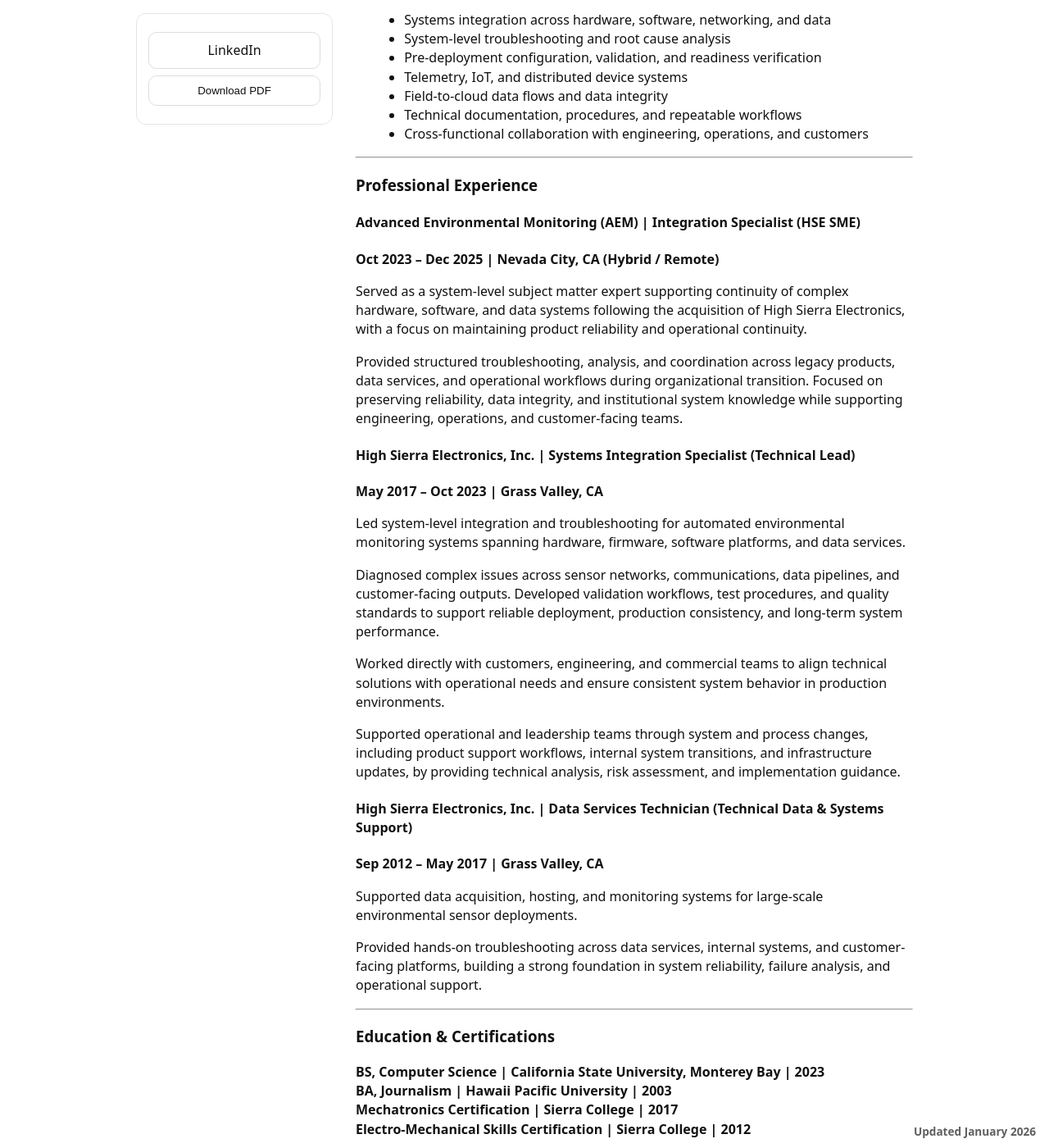
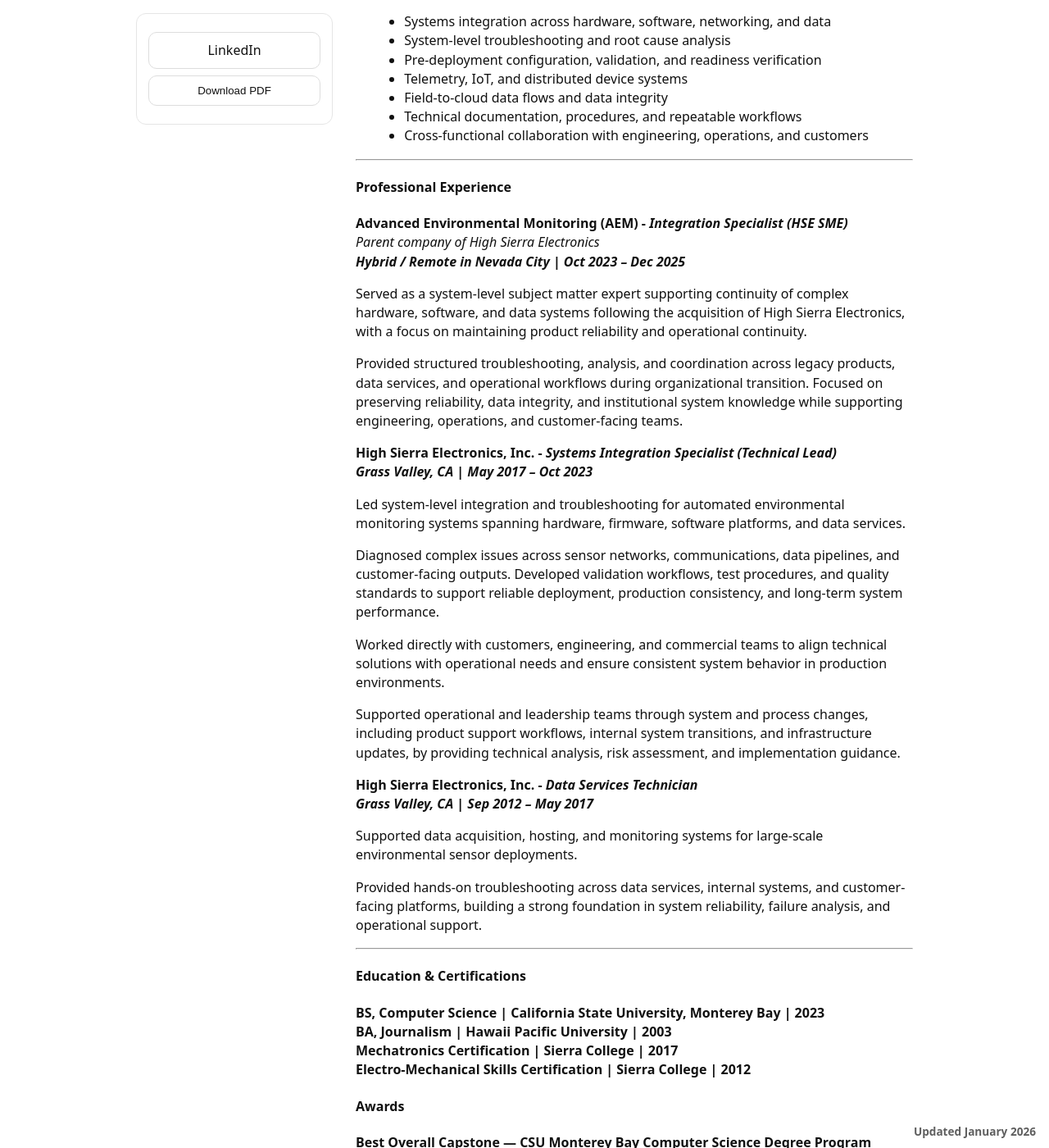
Before and after one commit to jostagirl/PublicResume, a Jekyll site: the page built from index.md, in a window 1280 px wide and 1400 px high, scrolled down 705 px. Shown: the whole window at 82% size. Built offline with Jekyll 4.4.1, drawn with Linux system fonts in a browser that asks for light colours; our own code applies the rules of GitHub Pages for plain Markdown files.

Commit message:
Publish resume site update

```diff
--- a/index.md
+++ b/index.md
@@ -11,7 +11,7 @@ Nevada City, CA<br/>
 
 ---
 
-### Summary
+#### Summary
 Systems integration specialist with 13+ years of experience working on complex, long-lived technical systems where reliability, data integrity, and trust in system outputs matter. My work often supports product readiness from pre-deployment validation through customer-facing issue resolution.
 
 My background spans hardware, software, communications, and data, and I am often brought in when systems require careful coordination or structured troubleshooting across technical and operational boundaries.
@@ -22,7 +22,7 @@ I specialize in understanding full system context, identifying where assumptions
 
 ---
 
-### Core Strengths
+#### Core Strengths
 - Systems integration across hardware, software, networking, and data
 - System-level troubleshooting and root cause analysis
 - Pre-deployment configuration, validation, and readiness verification
@@ -33,17 +33,18 @@ I specialize in understanding full system context, identifying where assumptions
 
 ---
 
-### Professional Experience
+#### Professional Experience
 
-#### Advanced Environmental Monitoring (AEM) | Integration Specialist (HSE SME)
-**Oct 2023 – Dec 2025 | Nevada City, CA (Hybrid / Remote)**
+**Advanced Environmental Monitoring (AEM) -** ***Integration Specialist (HSE SME)***
+*Parent company of High Sierra Electronics*
+***Hybrid / Remote in Nevada City | Oct 2023 – Dec 2025***
 
 Served as a system-level subject matter expert supporting continuity of complex hardware, software, and data systems following the acquisition of High Sierra Electronics, with a focus on maintaining product reliability and operational continuity.
 
 Provided structured troubleshooting, analysis, and coordination across legacy products, data services, and operational workflows during organizational transition. Focused on preserving reliability, data integrity, and institutional system knowledge while supporting engineering, operations, and customer-facing teams.
 
-#### High Sierra Electronics, Inc. | Systems Integration Specialist (Technical Lead)
-**May 2017 – Oct 2023 | Grass Valley, CA**
+**High Sierra Electronics, Inc. -** ***Systems Integration Specialist (Technical Lead)***
+***Grass Valley, CA | May 2017 – Oct 2023***
 
 Led system-level integration and troubleshooting for automated environmental monitoring systems spanning hardware, firmware, software platforms, and data services.
 
@@ -53,8 +54,8 @@ Worked directly with customers, engineering, and commercial teams to align techn
 
 Supported operational and leadership teams through system and process changes, including product support workflows, internal system transitions, and infrastructure updates, by providing technical analysis, risk assessment, and implementation guidance.
 
-#### High Sierra Electronics, Inc. | Data Services Technician (Technical Data & Systems Support)
-**Sep 2012 – May 2017 | Grass Valley, CA**
+**High Sierra Electronics, Inc. -** ***Data Services Technician***
+***Grass Valley, CA | Sep 2012 – May 2017***
 
 Supported data acquisition, hosting, and monitoring systems for large-scale environmental sensor deployments.
 
@@ -62,18 +63,18 @@ Provided hands-on troubleshooting across data services, internal systems, and cu
 
 ---
 
-### Education & Certifications
+#### Education & Certifications
 **BS, Computer Science | California State University, Monterey Bay | 2023**
 **BA, Journalism | Hawaii Pacific University | 2003**
 **Mechatronics Certification | Sierra College | 2017**
 **Electro-Mechanical Skills Certification | Sierra College | 2012**
 
-#### **AWARDS**
+#### Awards
 <u><b>Best Overall Capstone — CSU Monterey Bay Computer Science Degree Program</b></u>
 Recognized for developing a PTZ camera integration system, including system validation and deployment readiness, supporting emergency road safety and public works monitoring.
 
 ---
-## Additional Information
+#### Additional Information
 - Demonstrated aptitude for learning new technologies and applying them effectively
 - Strong record of working across technical and operational boundaries in ambiguous environments
 - Known for calm, methodical problem-solving and clear technical communication
```
Also changed, not shown: v/GrassValley/index.md (+2 -2 lines).
